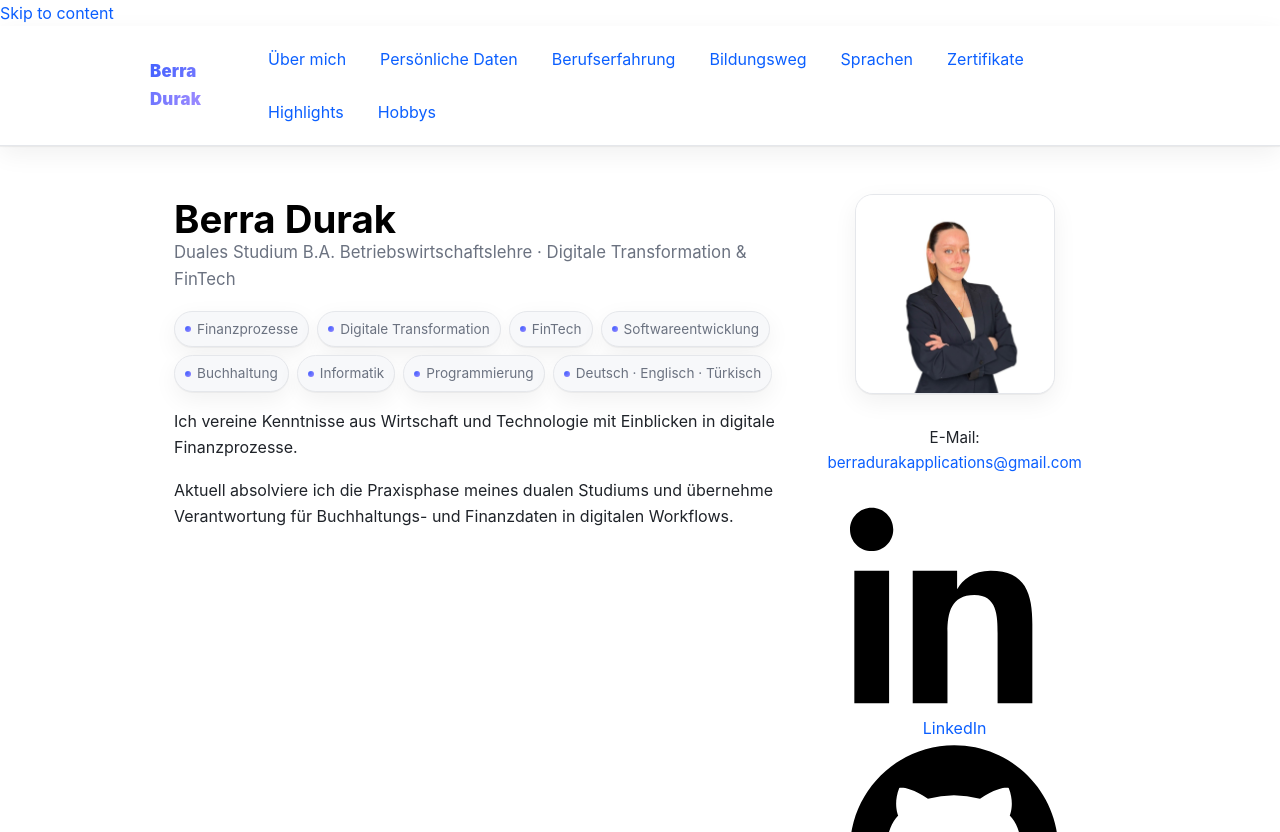
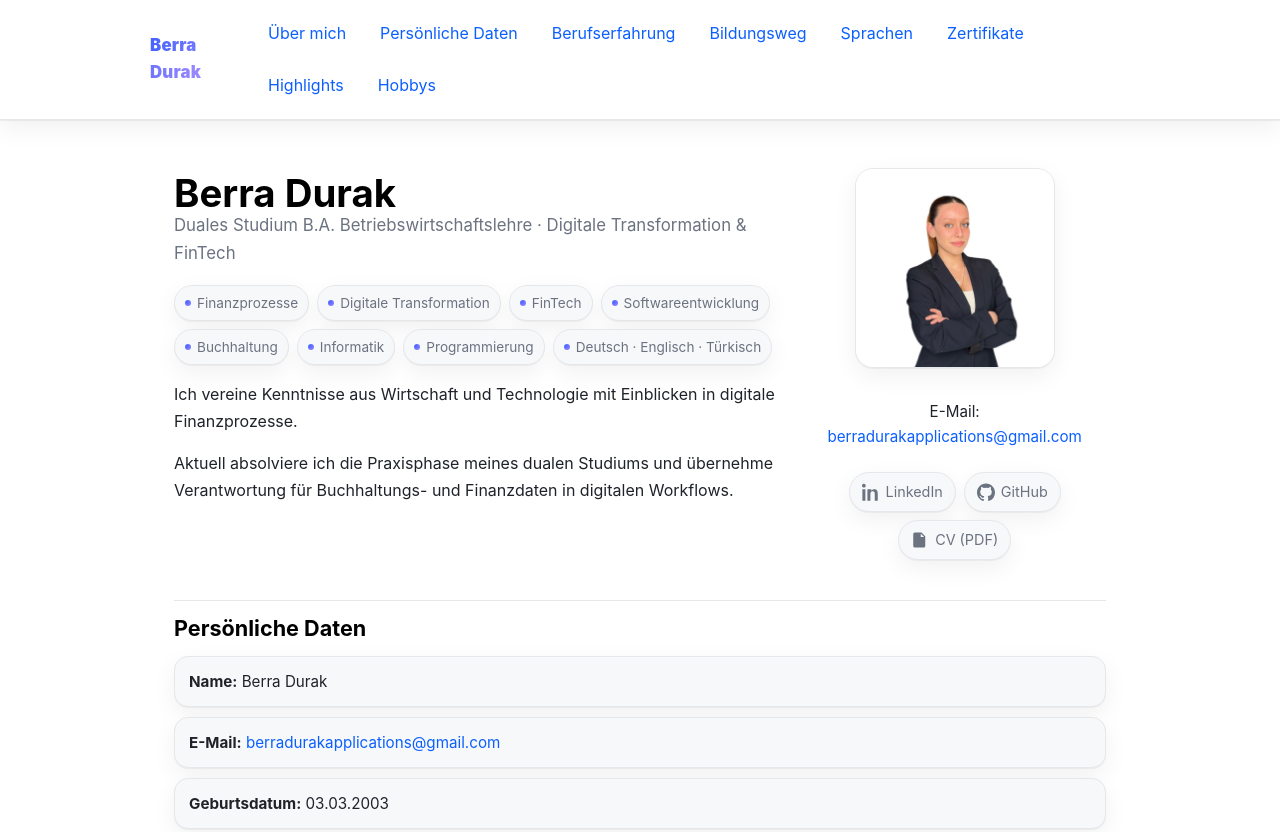
Before and after one commit to berradurak/personel-website, a plain HTML site: page index.html in a window 1280 px wide. Shown: the top 832 px of the page. Drawn offline with Linux system fonts and the light colour scheme.

Commit message:
Update style.css

```diff
--- a/style.css
+++ b/style.css
@@ -39,6 +39,29 @@ body {
 
 h1, h2, h3, h4, h5, h6 {
   color: #000;
+}
+
+/* Skip link */
+.sr-only {
+  position: absolute;
+  width: 1px;
+  height: 1px;
+  padding: 0;
+  margin: -1px;
+  overflow: hidden;
+  clip: rect(0, 0, 0, 0);
+  white-space: nowrap;
+  border: 0;
+}
+.sr-only:focus {
+  position: static;
+  width: auto;
+  height: auto;
+  margin: 8px;
+  padding: 6px 10px;
+  background: var(--card);
+  border-radius: 999px;
+  box-shadow: var(--shadow);
 }
 
 a { color: var(--link); text-decoration: none; position: relative; }
@@ -145,6 +168,52 @@ nav.nav a:focus-visible { outline: none; box-shadow: 0 0 0 3px var(--ring); }
   box-shadow: var(--shadow);
 }
 
+/* ——— Icon Buttons (GitHub, LinkedIn, CV) ——— */
+.icon-buttons {
+  display: flex;
+  flex-wrap: wrap;
+  gap: 8px;
+  justify-content: center;
+}
+
+.icon-btn {
+  display: inline-flex;
+  align-items: center;
+  gap: 6px;
+  padding: 7px 12px;
+  border-radius: 999px;
+  background: var(--card);
+  border: 1px solid var(--border);
+  box-shadow: var(--shadow);
+  font-size: .9rem;
+  color: var(--muted);
+  text-decoration: none;
+  transition:
+    transform .2s ease,
+    box-shadow .2s ease,
+    border-color .2s ease,
+    background .2s ease;
+}
+
+.icon-btn svg {
+  width: 18px;
+  height: 18px;
+  flex-shrink: 0;
+  fill: currentColor;
+}
+
+.icon-btn:hover {
+  transform: translateY(-2px);
+  box-shadow: var(--shadow-lg);
+  border-color: color-mix(in oklab, var(--border), var(--accent) 30%);
+  background: #fff;
+}
+
+.icon-btn::after {
+  /* global link underline efektini bu butonlarda kapatıyoruz */
+  display: none;
+}
+
 /* ——— Pills ——— */
 .pills { display: flex; flex-wrap: wrap; gap: 8px; margin: 8px 0 4px; padding: 0; list-style: none; }
 .pill {
```
